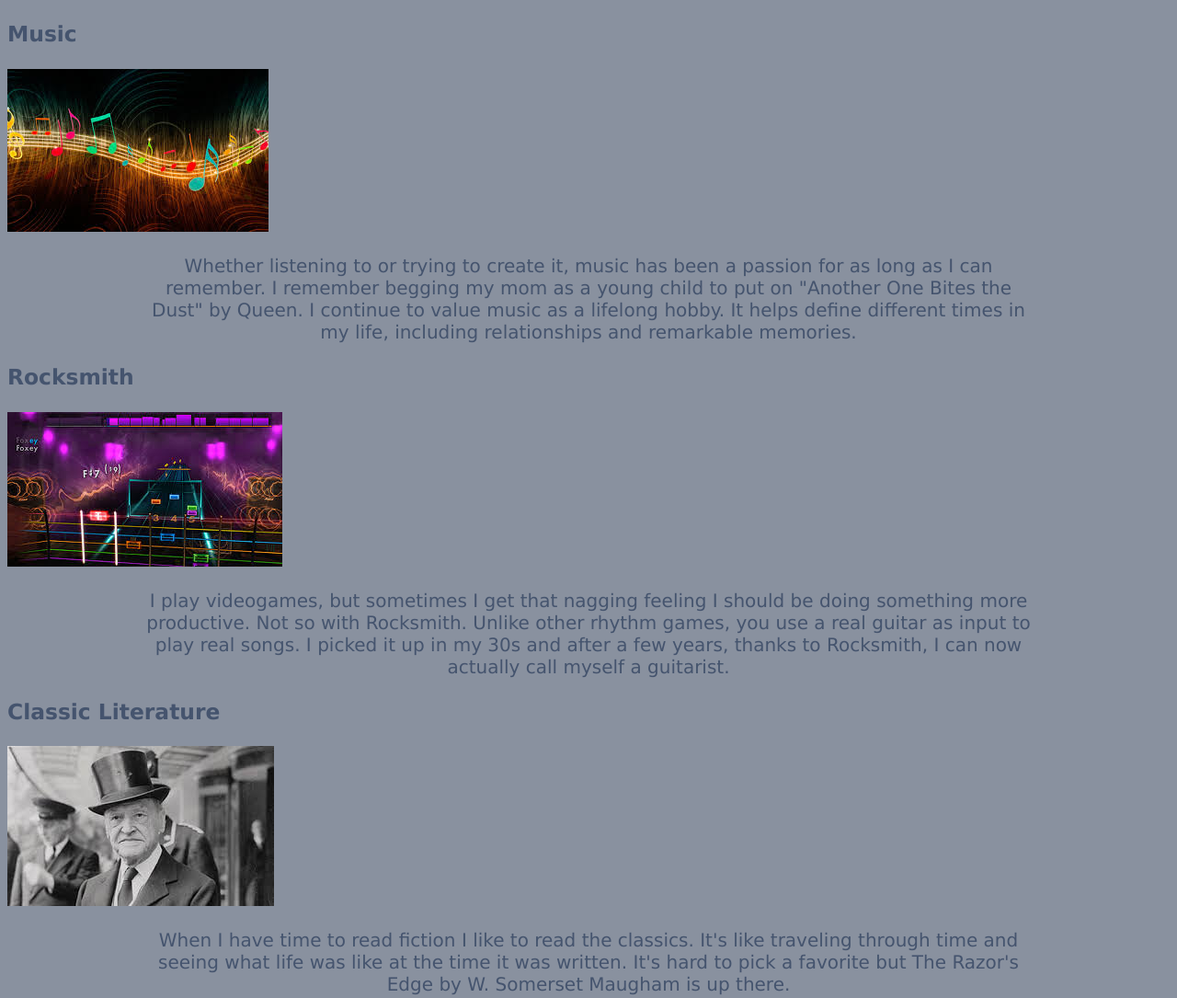
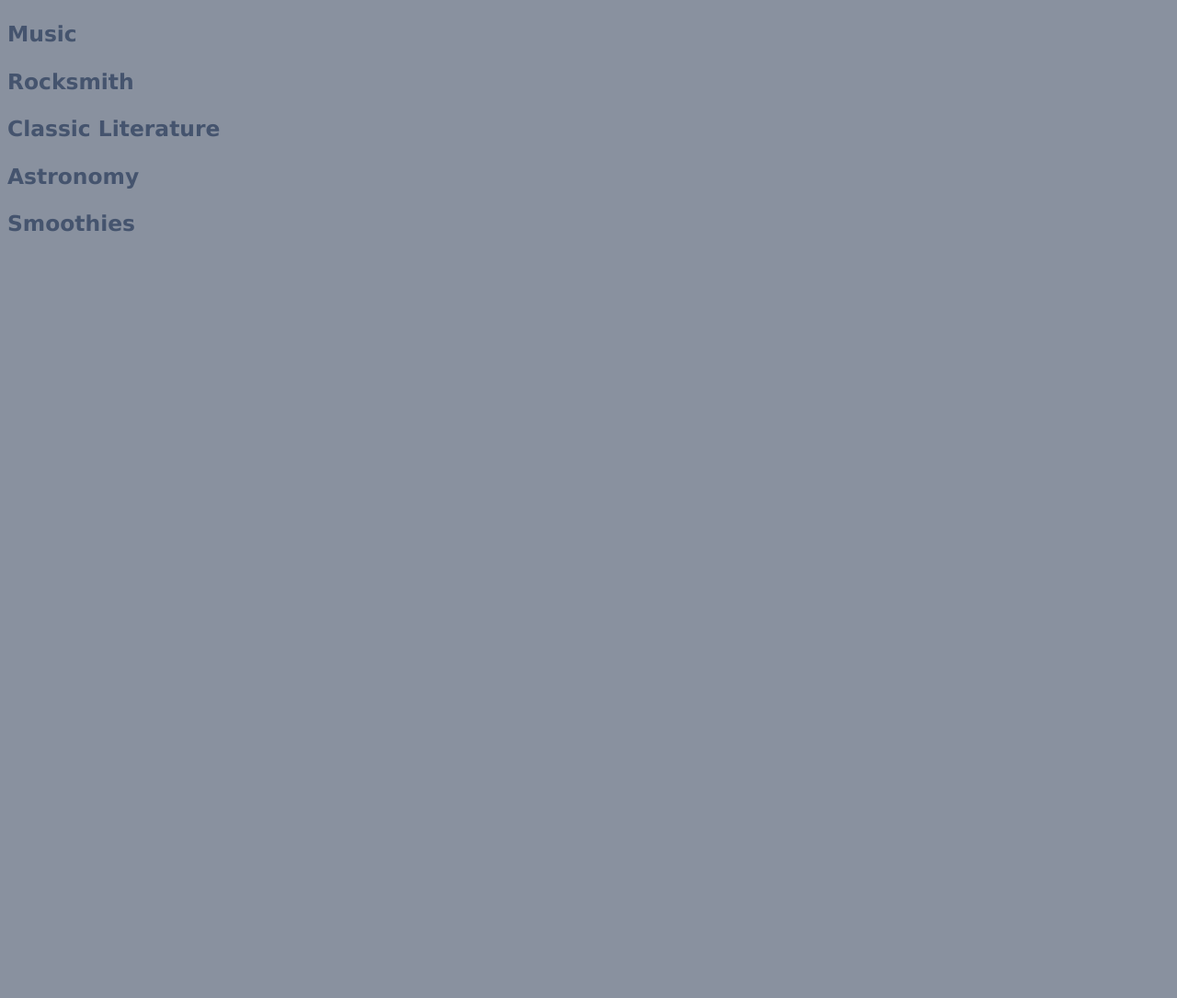
Before and after one commit to htc-ccis2591/json-fav-things, a plain HTML site: page index.html in a window 1280 px wide. Shown: the top 1085 px of the page at 92% size. After the commit the page ends 800 px from the top, so only its background shows below. Drawn offline with nearby package versions, Linux system fonts and the light colour scheme.

Commit message:
v3 scoping

```diff
--- a/data.json
+++ b/data.json
@@ -0,0 +1,34 @@
+{
+	"favorites": [
+		{
+			"thing": "Music",
+			"image": "images/tunes.jpg",
+			"info": "Whether listening to or trying to create it, music has been a passion for as long as I can remember. I remember begging my mom as a young child to put on \"Another One Bites the Dust\" by Queen. I continue to value music as a lifelong hobby. It helps define different times in my life, including relationships and remarkable memories."
+        },
+
+
+		{
+			"thing": "Rocksmith",
+			"image": "images/rocksmith.jpg",
+			"info": "I play videogames, but sometimes I get that nagging feeling I should be doing something more productive. Not so with Rocksmith. Unlike other rhythm games, you use a real guitar as input to play real songs. I picked it up in my 30s and after a few years, thanks to Rocksmith, I can now actually call myself a guitarist."
+        },
+
+		{
+			"thing": "Classic Literature",
+			"image": "images/maugham.jpg",
+			"info": "When I have time to read fiction I like to read the classics. It's like traveling through time and seeing what life was like at the time it was written. It's hard to pick a favorite but The Razor's Edge by W. Somerset Maugham is up there."
+		},
+
+		{
+			"thing": "Astronomy",
+			"image": "images/cern.jpg",
+			"info": "I was first introduced to astronomy and what lies beyond our own planet by a great teacher in public school at a young age. I'm still in awe at the size and scope of both space and time. I don't pretend to know much about things like quantum mechanics or dark matter but they're still fun to try and think about."
+		},
+
+		{
+			"thing": "Smoothies",
+			"image": "images/smoothie.jpg",
+			"info": "The older I get, the more I believe that what you put in your body has a lot to do with what you ultimately get out of it. I have such a hard time getting a full day's serving of fruits and vegetables unless I pulverise and consume them in liquid form."
+		}
+	]
+}
--- a/index.html
+++ b/index.html
@@ -13,12 +13,10 @@
 
 	</div>
 
-	<!-- Link to jQuery using a CDN -->
-	<script src="http://code.jquery.com/jquery-3.1.1.min.js" integrity="sha256-hVVnYaiADRTO2PzUGmuLJr8BLUSjGIZsDYGmIJLv2b8=" crossorigin="anonymous"></script>
+	<!-- Link to jQuery using a CDN
+	<script src="http://code.jquery.com/jquery-3.1.1.min.js" integrity="sha256-hVVnYaiADRTO2PzUGmuLJr8BLUSjGIZsDYGmIJLv2b8=" crossorigin="anonymous"></script>-->
 	<!-- jQuery if offline -->
-	<script>
-		window.jQuery || document.write('<script src="jquery-3.1.1.min.js"><\/script>');
-	</script>
+	<script src="jquery-3.1.1.min.js"></script>
 	<script src="script.js"></script>
 </body>
 
--- a/script.js
+++ b/script.js
@@ -2,21 +2,43 @@
 $(function () {
 	"use strict";
 
+
+
+
 	var createMyFavorites = function (thing, image, info) {
-		var favorites = "#favorites";
 
+		var $favorites = "#favorites";
+		//$(favorites).prepend('<div id ="' + thing + '">');
 		$(favorites).append("<h3>" + thing + "</h3>");
 		$(favorites).append('<img src=" ' + image + '">');
 		$(favorites).append("<p>" + info + "</p>");
+		$("img, p").addClass("hide");
+		//$(favorites).append("<div>");
 	};
+	//console.log(createMyFavorites);
+
+	$.getJSON("data.json", function (data) {
+		$.each(data.favorites, function (index, item) {
+			createMyFavorites(item.thing, item.image, item.info);
+			$("#favorites").find('h3');
+			$("h3").on('click', function () {
+				//$("#favorites").children();
+				console.log("you clicked");
+				$("p, img").toggleClass("hide");
+				//console.log(item);
+				//$(this).find("img, p").toggle();
+			});
+			//$("img, p").addClass("hide");
+		});
 
 
-	$.getJSON("favThings.json", function (data) {
-		$.each(data.favorites, function (index, item) {
-			createMyFavorites(item.thing, item.image, item.info);
-			console.log(item);
+	});
+
+	var $headers = $("#favorites").find('h3');
+	var $myHeaders = $headers.map(function (arrayCell) {
+		console.log($headers);
+	});
 
 
-		});
-	});
+
 });
--- a/style.css
+++ b/style.css
@@ -1,14 +1,23 @@
-footer, header, nav, section, p, h1, h2 {
-    display: block;
+footer,
+header,
+nav,
+section,
+p,
+h1,
+h2 {
+	display: block;
 	text-align: center;
 	margin-left: 150px;
 	margin-right: 150px;
-
 }
 
 body {
-    font-family: Verdana, Geneva, sans-serif;
-    color: #45546E;
-    font-size: 20px;
-    background: #89919F;
+	font-family: Verdana, Geneva, sans-serif;
+	color: #45546E;
+	font-size: 20px;
+	background: #89919F;
 }
+
+.hide {
+	display: none;
+}
```
Also changed, not shown: test.html (+17 -5 lines), SCRATCH.txt.
